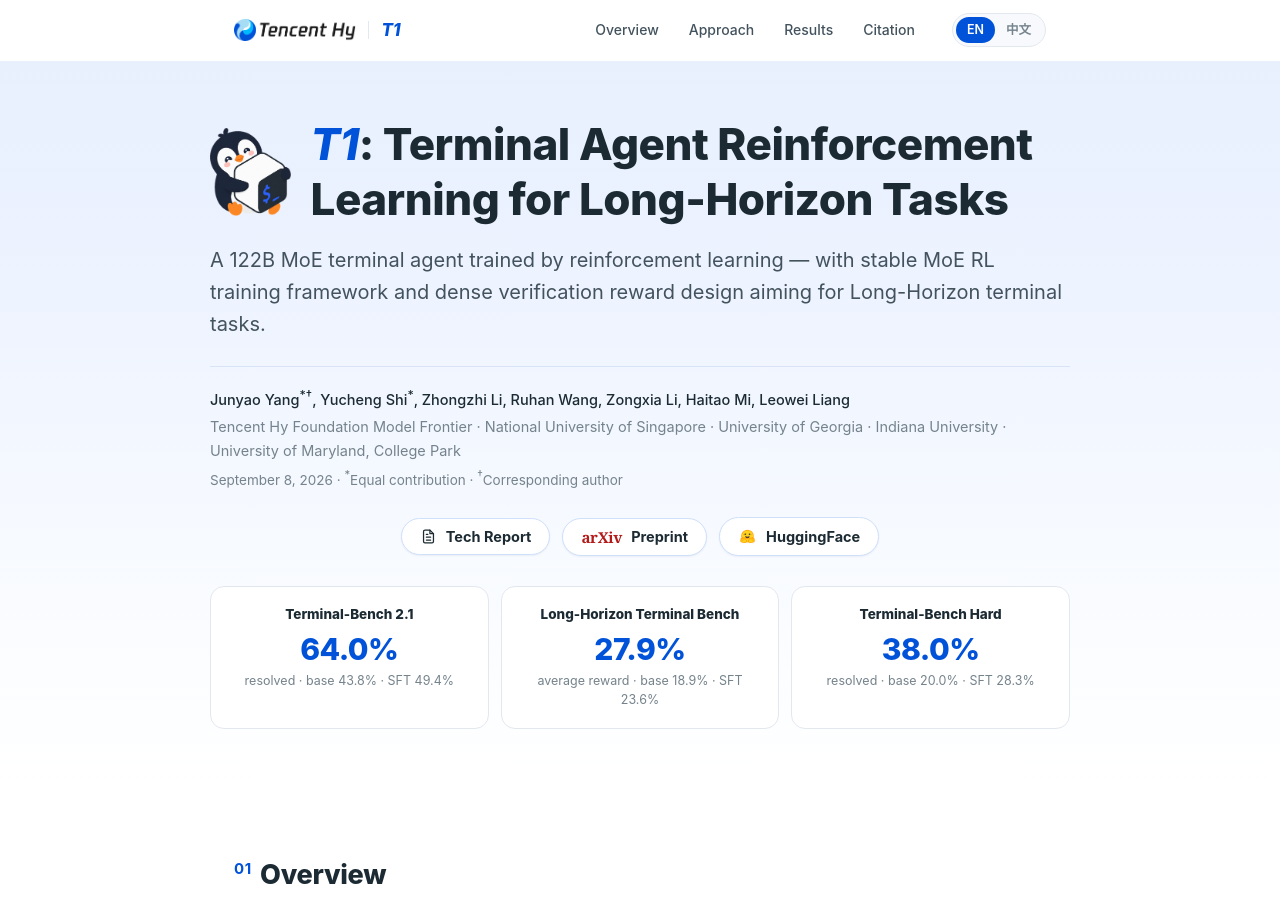
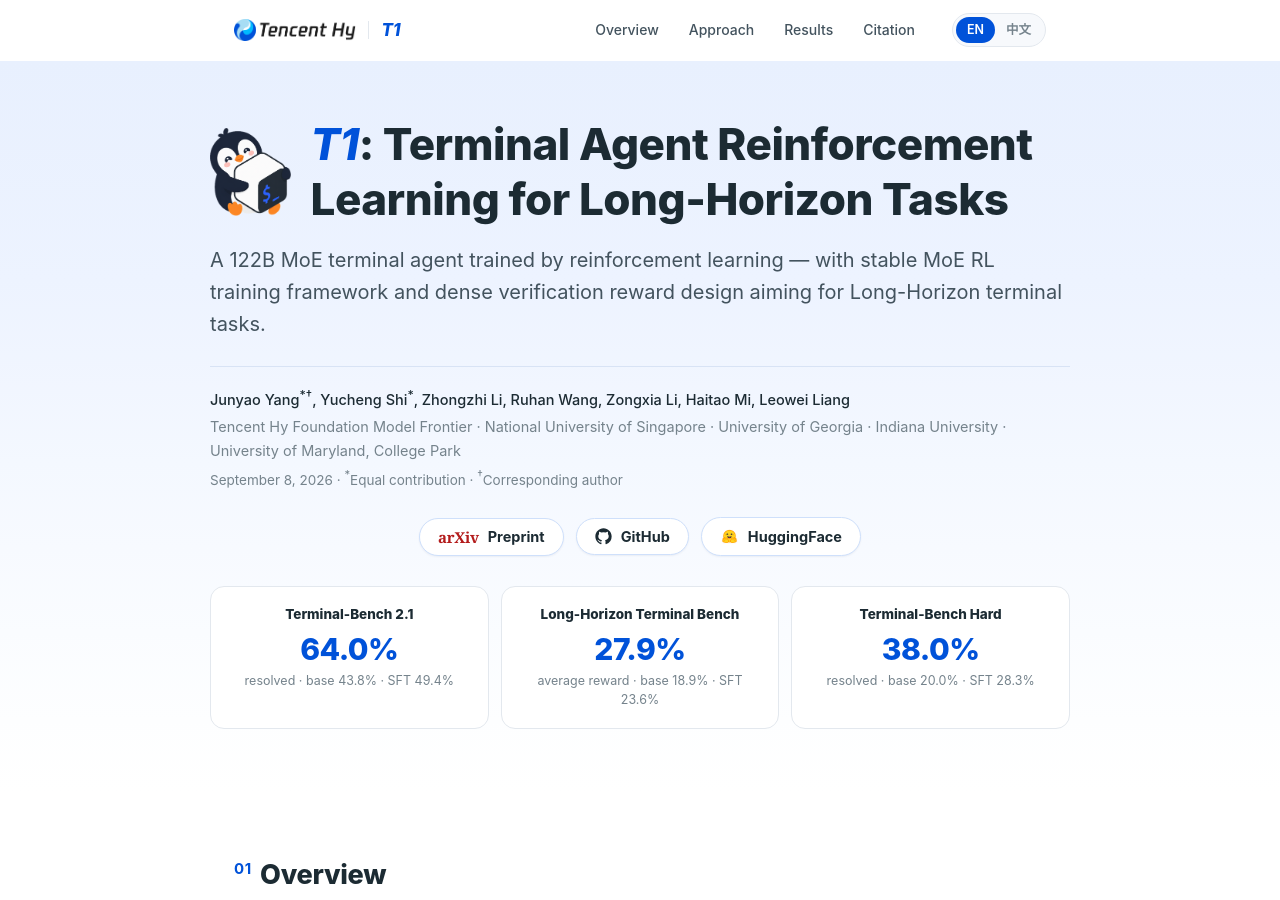
Before and after one commit to jyyang26/jyyang26.github.io, a Jekyll site: the page t1/index.html, which Jekyll copies as it is, in a window 1280 px wide and 900 px high. Built offline with Jekyll 4.4.1, drawn with Linux system fonts in a browser that asks for light colours.

Commit message:
Update index.html

```diff
--- a/t1/index.html
+++ b/t1/index.html
@@ -323,16 +323,15 @@
     </div>
 
     <div class="pubrow">
-      <a class="pubbtn" href="https://jyyang26.github.io/t1/t1.pdf" id="link-report" title="Tech Report" target="_blank" rel="noopener">
-        <svg class="ic" viewBox="0 0 24 24" fill="none" stroke="currentColor" stroke-width="1.8" stroke-linecap="round" stroke-linejoin="round" aria-hidden="true">
-          <path d="M14 3H7a2 2 0 0 0-2 2v14a2 2 0 0 0 2 2h10a2 2 0 0 0 2-2V8z"></path>
-          <path d="M14 3v5h5"></path><path d="M9 13h6"></path><path d="M9 17h6"></path><path d="M9 9h2"></path>
-        </svg>
-        <span>Tech Report</span>
-      </a>
-      <a class="pubbtn" href="https://arxiv.org/abs/2609.11042" id="link-preprint" title="Arxiv Preprint">
+      <a class="pubbtn" href="https://arxiv.org/abs/2609.11042" id="link-preprint" title="arXiv Preprint" target="_blank" rel="noopener">
         <span class="axv">arXiv</span>
         <span>Preprint</span>
+      </a>
+      <a class="pubbtn" href="https://github.com/jyyang26/Terminal-RSI" id="link-github" title="GitHub" target="_blank" rel="noopener">
+        <svg class="ic" viewBox="0 0 24 24" fill="currentColor" aria-hidden="true" focusable="false">
+          <path d="M12 .5C5.65.5.5 5.65.5 12c0 5.08 3.29 9.39 7.86 10.91.58.11.79-.25.79-.56 0-.27-.01-.99-.02-1.95-3.2.7-3.88-1.54-3.88-1.54-.52-1.33-1.28-1.68-1.28-1.68-1.05-.72.08-.71.08-.71 1.16.08 1.77 1.19 1.77 1.19 1.03 1.76 2.7 1.25 3.36.96.1-.75.4-1.25.73-1.54-2.55-.29-5.23-1.28-5.23-5.69 0-1.26.45-2.28 1.18-3.08-.12-.29-.51-1.46.11-3.04 0 0 .96-.31 3.16 1.18a11 11 0 0 1 5.75 0c2.2-1.49 3.16-1.18 3.16-1.18.62 1.58.23 2.75.11 3.04.73.8 1.18 1.82 1.18 3.08 0 4.42-2.69 5.39-5.25 5.68.41.36.78 1.06.78 2.13 0 1.54-.01 2.78-.01 3.16 0 .31.21.68.79.56A11.5 11.5 0 0 0 23.5 12C23.5 5.65 18.35.5 12 .5Z"></path>
+        </svg>
+        <span>GitHub</span>
       </a>
       <a class="pubbtn" href="https://huggingface.co/TberiusJunyao/T1" id="link-hf" title="HuggingFace" target="_blank" rel="noopener">
         <img class="hfimg" src="figures/hf-logo.png" alt="" aria-hidden="true">
@@ -1299,7 +1298,7 @@
   }
 
   /* ---------- placeholder publication links stay inert ---------- */
-  ['link-report', 'link-preprint', 'link-hf'].forEach(function (id) {
+  ['link-preprint', 'link-github', 'link-hf'].forEach(function (id) {
     var a = document.getElementById(id);
     if (!a) return;
     a.addEventListener('click', function (ev) {
```
